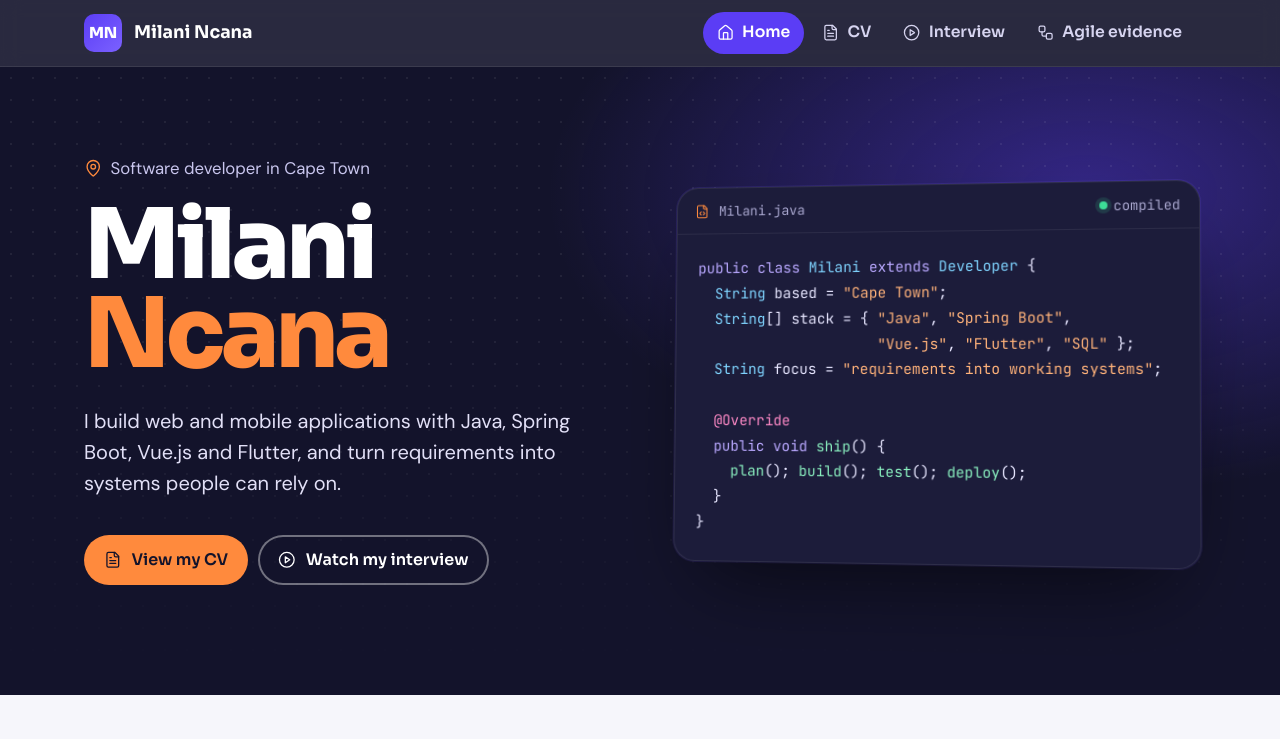
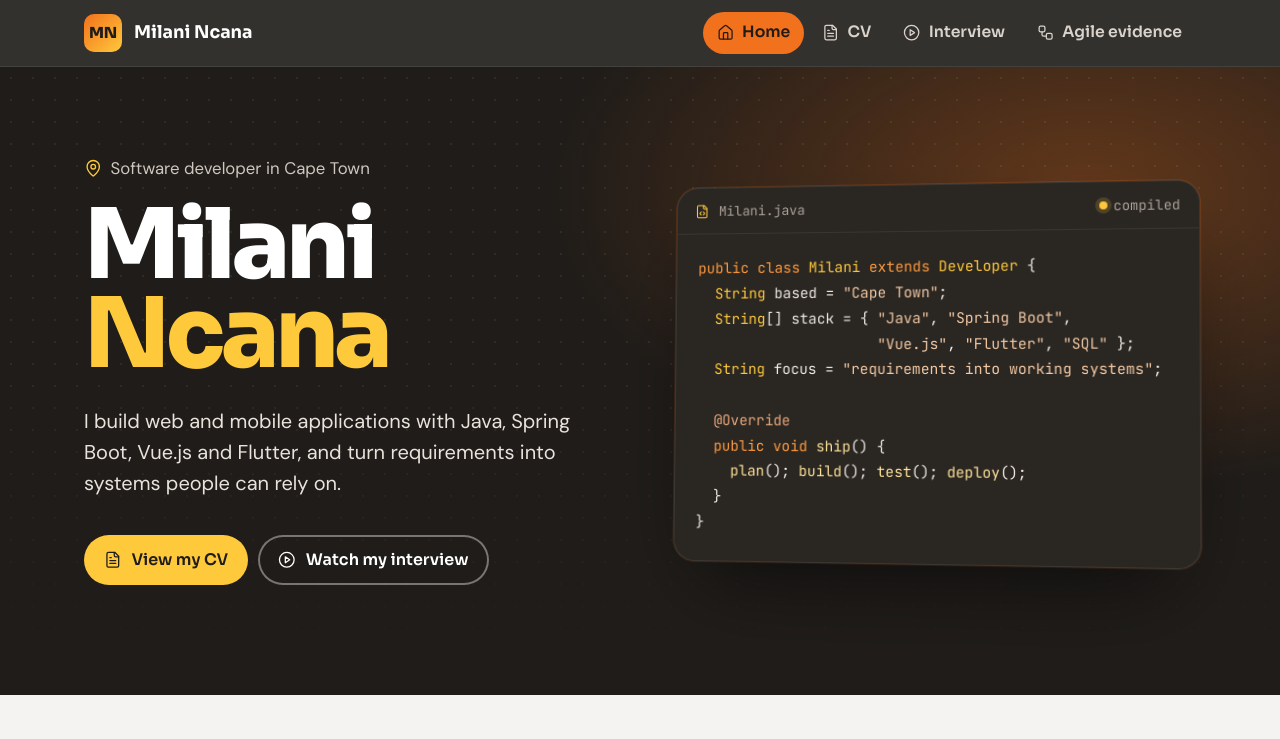
Before and after one commit to MilaniNcana/My-Digital-Portfolio, a Jekyll site: the page built from README.md, in a window 1280 px wide and 1400 px high. Shown: the top 739 px of the window. Built offline with Jekyll 4.4.1, drawn with Linux system fonts in a browser that asks for light colours; our own code applies the rules of GitHub Pages for plain Markdown files; grey boxes are pictures that could not be loaded.

Commit message:
Switch to warm graphite, orange and yellow palette
Co-Authored-By: Claude Opus 5.5 <noreply@anthropic.com>
Claude-Session: https://claude.ai/code/session_016yZFPgMaNT31CR6Cnz137s

```diff
--- a/_layouts/default.html
+++ b/_layouts/default.html
@@ -5,7 +5,7 @@
   <meta name="viewport" content="width=device-width, initial-scale=1">
   <title>{% if page.url != "/" and page.title %}{{ page.title }} | {% endif %}Milani Ncana, Software Developer</title>
   <meta name="description" content="{{ page.description | default: site.description }}">
-  <meta name="theme-color" content="#13132B">
+  <meta name="theme-color" content="#1F1C19">
   <link rel="preconnect" href="https://fonts.googleapis.com">
   <link rel="preconnect" href="https://fonts.gstatic.com" crossorigin>
   <link href="https://fonts.googleapis.com/css2?family=Sora:wght@600;700;800&family=DM+Sans:ital,opsz,wght@0,9..40,400;0,9..40,500;0,9..40,700;1,9..40,400&family=JetBrains+Mono:wght@400;500&display=swap" rel="stylesheet">
--- a/assets/css/site.css
+++ b/assets/css/site.css
@@ -1,15 +1,17 @@
 :root {
-  --night: #13132B;      /* ink: header, hero, footer */
-  --forest: #5B3DF5;     /* violet: primary */
-  --forest-2: #7B61FF;
-  --gold: #FF8A3D;       /* tangerine: accent */
-  --gold-soft: #FFE9DA;
-  --charcoal: #24253A;
-  --ink-soft: #62637A;
-  --page: #F6F6FB;
+  --night: #1F1C19;      /* warm graphite: header, hero, footer */
+  --forest: #F2711C;     /* orange: primary */
+  --forest-2: #FF9A3C;
+  --gold: #FFC93C;       /* yellow: accent */
+  --gold-soft: #FFF1CC;
+  --link: #B4480E;       /* deep orange for text links */
+  --on-accent: #1F1C19;  /* text on orange or yellow */
+  --charcoal: #28241F;
+  --ink-soft: #6B645C;
+  --page: #F4F3F1;
   --surface: #FFFFFF;
-  --line: #E3E2EE;
-  --tint: #EEEAFE;
+  --line: #E6E1DA;
+  --tint: #FDEEE2;
   --radius-lg: 22px;
   --radius: 12px;
   --display: "Sora", "Segoe UI", system-ui, sans-serif;
@@ -28,8 +30,8 @@ body {
   font-size: 1.0625rem;
   line-height: 1.65;
 }
-a { color: var(--forest); text-decoration-thickness: 1px; text-underline-offset: 3px; }
-a:hover { color: var(--night); text-decoration-thickness: 2px; }
+a { color: var(--link); text-decoration-thickness: 1px; text-underline-offset: 3px; }
+a:hover { color: var(--charcoal); text-decoration-thickness: 2px; }
 :focus-visible { outline: 3px solid var(--gold); outline-offset: 3px; border-radius: 4px; }
 .sr { position: absolute; width: 1px; height: 1px; overflow: hidden; clip: rect(0 0 0 0); }
 svg.lucide { width: 1.1em; height: 1.1em; vertical-align: -0.18em; flex: none; }
@@ -44,20 +46,20 @@ svg.lucide { width: 1.1em; height: 1.1em; vertical-align: -0.18em; flex: none; }
 /* ---------- Top bar ---------- */
 .topbar {
   position: sticky; top: 0; z-index: 30;
-  background: rgba(19, 19, 43, .9);
+  background: rgba(31, 28, 25, .9);
   backdrop-filter: blur(10px);
   -webkit-backdrop-filter: blur(10px);
   border-bottom: 1px solid rgba(255,255,255,.08);
   transition: box-shadow .3s var(--ease);
 }
-.topbar.scrolled { box-shadow: 0 8px 24px rgba(19, 19, 43, .3); }
+.topbar.scrolled { box-shadow: 0 8px 24px rgba(31, 28, 25, .3); }
 .topbar-inner { max-width: 1160px; margin: 0 auto; padding: 12px 24px; display: flex; align-items: center; gap: 24px; }
 .brand { display: flex; align-items: center; gap: 12px; color: #fff; text-decoration: none; }
 .brand:hover { color: #fff; }
 .mark {
   display: grid; place-items: center;
   width: 38px; height: 38px; border-radius: 10px;
-  background: linear-gradient(135deg, var(--forest), var(--forest-2)); color: #fff;
+  background: linear-gradient(135deg, var(--forest), var(--gold)); color: var(--on-accent);
   font-family: var(--display); font-weight: 800; font-size: .95rem; letter-spacing: -.02em;
 }
 .brand-name { font-family: var(--display); font-weight: 700; font-size: 1.1rem; }
@@ -66,12 +68,12 @@ svg.lucide { width: 1.1em; height: 1.1em; vertical-align: -0.18em; flex: none; }
 .nav a {
   display: inline-flex; align-items: center; gap: 8px;
   padding: 8px 14px; border-radius: 999px;
-  color: #D6D4F0; text-decoration: none;
+  color: #DAD3CB; text-decoration: none;
   font-family: var(--display); font-weight: 600; font-size: .98rem;
   transition: background .2s var(--ease), color .2s var(--ease);
 }
 .nav a:hover { background: rgba(255,255,255,.08); color: #fff; }
-.nav a[aria-current="page"] { background: var(--forest); color: #fff; }
+.nav a[aria-current="page"] { background: var(--forest); color: var(--on-accent); }
 .menu-btn { display: none; margin-left: auto; background: none; border: 1px solid rgba(255,255,255,.25); color: #fff; border-radius: 10px; padding: 8px 10px; cursor: pointer; }
 .menu-btn svg.lucide { width: 22px; height: 22px; vertical-align: middle; }
 
@@ -80,16 +82,16 @@ svg.lucide { width: 1.1em; height: 1.1em; vertical-align: -0.18em; flex: none; }
   display: inline-flex; align-items: center; gap: 10px;
   padding: 12px 20px; margin: 6px 10px 6px 0;
   border-radius: 999px;
-  background: var(--forest); color: #fff;
+  background: var(--forest); color: var(--on-accent);
   font-family: var(--display); font-weight: 600; font-size: 1rem;
   text-decoration: none;
   transition: transform .2s var(--ease), background .2s var(--ease), box-shadow .2s var(--ease);
 }
-.btn:hover { color: #fff; background: var(--night); transform: translateY(-2px); box-shadow: 0 8px 20px rgba(91, 61, 245, .3); text-decoration: none; }
-.btn-ghost { background: transparent; color: var(--forest); box-shadow: inset 0 0 0 2px var(--forest); }
-.btn-ghost:hover { background: var(--forest); color: #fff; }
+.btn:hover { color: var(--on-accent); background: var(--forest-2); transform: translateY(-2px); box-shadow: 0 8px 20px rgba(242, 113, 28, .3); text-decoration: none; }
+.btn-ghost { background: transparent; color: var(--link); box-shadow: inset 0 0 0 2px var(--forest); }
+.btn-ghost:hover { background: var(--forest); color: var(--on-accent); }
 .btn-gold { background: var(--gold); color: var(--night); }
-.btn-gold:hover { background: #fff; color: var(--night); box-shadow: 0 10px 30px rgba(255, 138, 61, .3); }
+.btn-gold:hover { background: #fff; color: var(--night); box-shadow: 0 10px 30px rgba(255, 201, 60, .3); }
 .btn-line { background: transparent; color: #fff; box-shadow: inset 0 0 0 2px rgba(255,255,255,.4); }
 .btn-line:hover { background: rgba(255,255,255,.1); color: #fff; box-shadow: inset 0 0 0 2px #fff; }
 
@@ -97,7 +99,7 @@ svg.lucide { width: 1.1em; height: 1.1em; vertical-align: -0.18em; flex: none; }
 .hero {
   position: relative; overflow: hidden;
   background:
-    radial-gradient(900px 500px at 85% 20%, rgba(91, 61, 245, .45), transparent 60%),
+    radial-gradient(900px 500px at 85% 20%, rgba(242, 113, 28, .32), transparent 60%),
     var(--night);
   color: #fff;
 }
@@ -115,7 +117,7 @@ svg.lucide { width: 1.1em; height: 1.1em; vertical-align: -0.18em; flex: none; }
   padding: 88px 24px 104px;
   display: grid; grid-template-columns: 1fr 1fr; gap: 56px; align-items: center;
 }
-.kicker { display: inline-flex; align-items: center; gap: 8px; margin: 0 0 18px; color: #C9C6EE; font-size: 1.05rem; }
+.kicker { display: inline-flex; align-items: center; gap: 8px; margin: 0 0 18px; color: #CFC7BE; font-size: 1.05rem; }
 .kicker svg.lucide { color: var(--gold); }
 .hero-name {
   margin: 0;
@@ -125,10 +127,10 @@ svg.lucide { width: 1.1em; height: 1.1em; vertical-align: -0.18em; flex: none; }
 }
 .hero-name span { display: block; }
 .hero-name span:last-child { color: var(--gold); }
-.lead { max-width: 34em; margin: 26px 0 30px; font-size: 1.25rem; line-height: 1.55; color: #E2E0F7; }
+.lead { max-width: 34em; margin: 26px 0 30px; font-size: 1.25rem; line-height: 1.55; color: #E9E3DC; }
 .hero-actions { display: flex; flex-wrap: wrap; }
 .chips { list-style: none; padding: 0; margin: 26px 0 0; display: flex; flex-wrap: wrap; gap: 8px; }
-.chips li { padding: 5px 12px; border-radius: 999px; border: 1px solid rgba(255,255,255,.2); color: #D6D4F0; font-size: .9rem; }
+.chips li { padding: 5px 12px; border-radius: 999px; border: 1px solid rgba(255,255,255,.2); color: #DAD3CB; font-size: .9rem; }
 
 /* Load sequence: the single orchestrated moment */
 .js .hero-copy > * { opacity: 0; transform: translateY(14px); animation: rise .8s var(--ease) forwards; }
@@ -141,25 +143,25 @@ svg.lucide { width: 1.1em; height: 1.1em; vertical-align: -0.18em; flex: none; }
 /* Code card */
 .code-card {
   margin: 0; justify-self: stretch;
-  background: #1C1C3A; border-radius: var(--radius-lg);
+  background: #2A2622; border-radius: var(--radius-lg);
   border: 1px solid rgba(255,255,255,.08);
-  box-shadow: 0 40px 80px -30px rgba(0,0,0,.6), 0 0 0 1px rgba(123,97,255,.15);
+  box-shadow: 0 40px 80px -30px rgba(0,0,0,.6), 0 0 0 1px rgba(242,113,28,.18);
   overflow: hidden;
   transform: perspective(1200px) rotateY(-6deg) rotateX(2deg);
   transition: transform .6s var(--ease);
 }
 .code-card:hover { transform: none; }
-.code-bar { display: flex; align-items: center; gap: 10px; padding: 12px 18px; border-bottom: 1px solid rgba(255,255,255,.07); color: #A9A7CF; font-family: var(--mono); font-size: .85rem; }
+.code-bar { display: flex; align-items: center; gap: 10px; padding: 12px 18px; border-bottom: 1px solid rgba(255,255,255,.07); color: #ABA299; font-family: var(--mono); font-size: .85rem; }
 .code-bar svg.lucide { color: var(--gold); }
 .code-bar .status { margin-left: auto; display: inline-flex; align-items: center; gap: 6px; }
-.code-bar .status::before { content: ""; width: 8px; height: 8px; border-radius: 50%; background: #3DDC97; box-shadow: 0 0 0 4px rgba(61,220,151,.15); }
+.code-bar .status::before { content: ""; width: 8px; height: 8px; border-radius: 50%; background: var(--gold); box-shadow: 0 0 0 4px rgba(255,201,60,.18); }
 .code {
   margin: 0; padding: 22px 22px 26px; min-height: 290px;
   font-family: var(--mono); font-size: .92rem; line-height: 1.75;
-  color: #E7E6FF; white-space: pre-wrap; word-break: break-word;
+  color: #EFE9E2; white-space: pre-wrap; word-break: break-word;
 }
-.code .k { color: #B9A8FF; } .code .t { color: #7FD4FF; } .code .s { color: #FFB27A; }
-.code .a { color: #FF8AC7; } .code .f { color: #8AF0C0; } .code .c { color: #77779A; }
+.code .k { color: #FF9A3C; } .code .t { color: #FFC93C; } .code .s { color: #F3C9A4; }
+.code .a { color: #E8A87C; } .code .f { color: #FFE39A; } .code .c { color: #8A8178; }
 .caret { display: inline-block; width: .55em; height: 1.15em; margin-left: 1px; vertical-align: -0.2em; background: var(--gold); animation: blink 1s steps(1) infinite; }
 @keyframes blink { 50% { opacity: 0; } }
 
@@ -167,12 +169,12 @@ svg.lucide { width: 1.1em; height: 1.1em; vertical-align: -0.18em; flex: none; }
 .page-head { background: var(--night); color: #fff; position: relative; overflow: hidden; }
 .page-head::after {
   content: ""; position: absolute; right: -60px; top: -60px; width: 320px; height: 320px;
-  background-image: radial-gradient(rgba(255,138,61,.25) 2px, transparent 2px);
+  background-image: radial-gradient(rgba(255,201,60,.22) 2px, transparent 2px);
   background-size: 18px 18px; border-radius: 50%; pointer-events: none;
 }
 .page-head-inner { position: relative; z-index: 1; max-width: 920px; margin: 0 auto; padding: 44px 24px 96px; }
-.crumbs { display: flex; align-items: center; gap: 6px; font-size: .95rem; color: #A9A7CF; }
-.crumbs a { color: #D6D4F0; text-decoration: none; }
+.crumbs { display: flex; align-items: center; gap: 6px; font-size: .95rem; color: #ABA299; }
+.crumbs a { color: #DAD3CB; text-decoration: none; }
 .crumbs a:hover { color: var(--gold); }
 .page-title { display: flex; align-items: center; gap: 18px; margin-top: 18px; }
 .page-icon {
@@ -194,7 +196,7 @@ svg.lucide { width: 1.1em; height: 1.1em; vertical-align: -0.18em; flex: none; }
   max-width: 920px; margin: -64px auto 0;
   background: var(--surface); border-radius: var(--radius-lg);
   padding: 48px 56px 56px;
-  box-shadow: 0 1px 0 var(--line), 0 24px 48px -24px rgba(19, 19, 43, .2);
+  box-shadow: 0 1px 0 var(--line), 0 24px 48px -24px rgba(31, 28, 25, .18);
 }
 .sheet > h1:first-child { display: none; }
 
@@ -207,11 +209,11 @@ svg.lucide { width: 1.1em; height: 1.1em; vertical-align: -0.18em; flex: none; }
 }
 .content h2 svg.lucide {
   width: 46px; height: 46px; padding: 11px;
-  border-radius: 14px; background: var(--forest); color: #fff;
+  border-radius: 14px; background: var(--forest); color: var(--on-accent);
 }
 .sheet h2 { font-size: 1.5rem; padding-left: 16px; border-left: 5px solid var(--gold); }
 .sheet h2:has(svg) { padding-left: 0; border-left: 0; }
-.content h3 { font-family: var(--display); font-weight: 700; font-size: 1.2rem; margin: 34px 0 8px; color: var(--forest); }
+.content h3 { font-family: var(--display); font-weight: 700; font-size: 1.2rem; margin: 34px 0 8px; color: var(--link); }
 .content h4 { font-size: 1.05rem; margin: 24px 0 6px; }
 .content p, .content ul, .content ol { max-width: 70ch; }
 .content ul, .content ol { padding-left: 1.3em; }
@@ -226,10 +228,10 @@ svg.lucide { width: 1.1em; height: 1.1em; vertical-align: -0.18em; flex: none; }
 }
 .content blockquote p { margin: 0; }
 .content code { font-size: .9em; background: var(--tint); padding: 1px 6px; border-radius: 4px; }
-.content pre { background: var(--charcoal); color: #F3F6F4; padding: 16px; border-radius: 8px; overflow-x: auto; }
+.content pre { background: var(--charcoal); color: #F4F3F1; padding: 16px; border-radius: 8px; overflow-x: auto; }
 .content pre code { background: none; padding: 0; }
 .content img { max-width: 100%; height: auto; border-radius: 10px; border: 1px solid var(--line); }
-.content p > svg.lucide { color: var(--forest); margin-right: 2px; }
+.content p > svg.lucide { color: var(--link); margin-right: 2px; }
 
 .content table {
   display: block; overflow-x: auto; width: 100%;
@@ -237,9 +239,9 @@ svg.lucide { width: 1.1em; height: 1.1em; vertical-align: -0.18em; flex: none; }
   background: var(--surface); border: 1px solid var(--line); border-radius: var(--radius);
   font-size: .97rem;
 }
-.content th { text-align: left; background: var(--forest); color: #fff; font-family: var(--display); font-weight: 600; padding: 11px 14px; white-space: nowrap; }
+.content th { text-align: left; background: var(--night); color: #fff; font-family: var(--display); font-weight: 600; padding: 11px 14px; white-space: nowrap; }
 .content td { padding: 11px 14px; border-top: 1px solid var(--line); vertical-align: top; }
-.content tbody tr:nth-child(even) td { background: #FAFAFD; }
+.content tbody tr:nth-child(even) td { background: #FAF9F7; }
 .content tbody tr:hover td { background: var(--gold-soft); }
 
 .content .task-list-item { list-style: none; margin-left: -1.3em; }
@@ -248,7 +250,7 @@ svg.lucide { width: 1.1em; height: 1.1em; vertical-align: -0.18em; flex: none; }
 .content video {
   display: block; width: 100%; max-width: 860px; height: auto;
   border-radius: var(--radius-lg); background: #000;
-  box-shadow: 0 30px 60px -30px rgba(19,19,43,.55);
+  box-shadow: 0 30px 60px -30px rgba(31,28,25,.5);
   margin: 18px 0 18px;
 }
 
@@ -274,11 +276,11 @@ svg.lucide { width: 1.1em; height: 1.1em; vertical-align: -0.18em; flex: none; }
   color: var(--charcoal); text-decoration: none;
   transition: transform .25s var(--ease), border-color .25s var(--ease), box-shadow .25s var(--ease);
 }
-.card svg.lucide { width: 40px; height: 40px; padding: 9px; border-radius: 12px; background: var(--tint); color: var(--forest); margin-bottom: 6px; transition: background .25s var(--ease), color .25s var(--ease); }
+.card svg.lucide { width: 40px; height: 40px; padding: 9px; border-radius: 12px; background: var(--tint); color: var(--link); margin-bottom: 6px; transition: background .25s var(--ease), color .25s var(--ease); }
 .card strong { font-family: var(--display); font-size: 1.2rem; font-weight: 700; }
 .card span { color: var(--ink-soft); font-size: 1rem; line-height: 1.5; }
-a.card:hover { transform: translateY(-4px); border-color: var(--forest); box-shadow: 0 18px 36px -18px rgba(91,61,245,.35); color: var(--charcoal); }
-a.card:hover svg.lucide { background: var(--forest); color: #fff; }
+a.card:hover { transform: translateY(-4px); border-color: var(--forest); box-shadow: 0 18px 36px -18px rgba(242,113,28,.3); color: var(--charcoal); }
+a.card:hover svg.lucide { background: var(--forest); color: var(--on-accent); }
 
 /* Agile flow: a real sequence, so it is numbered */
 .content .flow { list-style: none; padding: 0; margin: 26px 0 18px; display: grid; grid-template-columns: repeat(5, 1fr); gap: 12px; counter-reset: step; position: relative; max-width: none; }
@@ -290,7 +292,7 @@ a.card:hover svg.lucide { background: var(--forest); color: #fff; }
 }
 .flow a svg.lucide {
   width: 68px; height: 68px; padding: 18px;
-  border-radius: 50%; background: var(--surface); color: var(--forest);
+  border-radius: 50%; background: var(--surface); color: var(--link);
   border: 2px solid var(--forest);
   transition: background .25s var(--ease), color .25s var(--ease), transform .25s var(--ease);
   position: relative; z-index: 1;
@@ -305,17 +307,17 @@ a.card:hover svg.lucide { background: var(--forest); color: #fff; }
 }
 .flow strong { font-family: var(--display); font-weight: 700; font-size: 1.05rem; margin-top: 6px; }
 .flow span { font-size: .92rem; color: var(--ink-soft); line-height: 1.4; }
-.flow a:hover svg.lucide { background: var(--forest); color: #fff; transform: translateY(-4px); }
+.flow a:hover svg.lucide { background: var(--forest); color: var(--on-accent); transform: translateY(-4px); }
 
 /* Scroll reveal on the home page */
 .reveal { opacity: 0; transform: translateY(22px); transition: opacity .7s var(--ease), transform .7s var(--ease); }
 .reveal.in { opacity: 1; transform: none; }
 
 /* ---------- Footer ---------- */
-.foot { margin-top: 96px; background: var(--night); color: #A9A7CF; }
+.foot { margin-top: 96px; background: var(--night); color: #ABA299; }
 .foot-inner { max-width: 1160px; margin: 0 auto; padding: 28px 24px; display: flex; justify-content: space-between; align-items: center; gap: 16px; flex-wrap: wrap; font-size: .95rem; }
 .foot-links { display: flex; gap: 8px; }
-.foot-links a { display: grid; place-items: center; width: 40px; height: 40px; border-radius: 10px; color: #D6D4F0; border: 1px solid rgba(255,255,255,.15); transition: background .2s var(--ease), color .2s var(--ease); }
+.foot-links a { display: grid; place-items: center; width: 40px; height: 40px; border-radius: 10px; color: #DAD3CB; border: 1px solid rgba(255,255,255,.15); transition: background .2s var(--ease), color .2s var(--ease); }
 .foot-links a:hover { background: var(--gold); color: var(--night); border-color: var(--gold); }
 .foot-links svg.lucide { width: 18px; height: 18px; }
 
```
